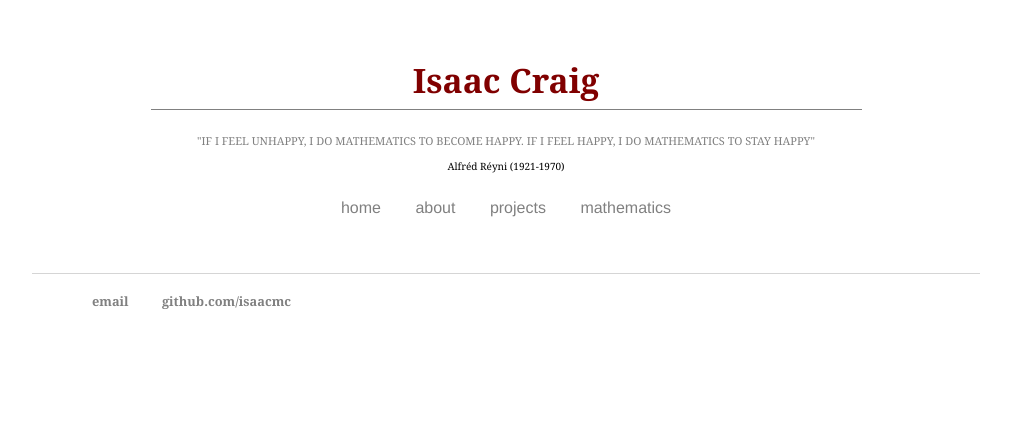
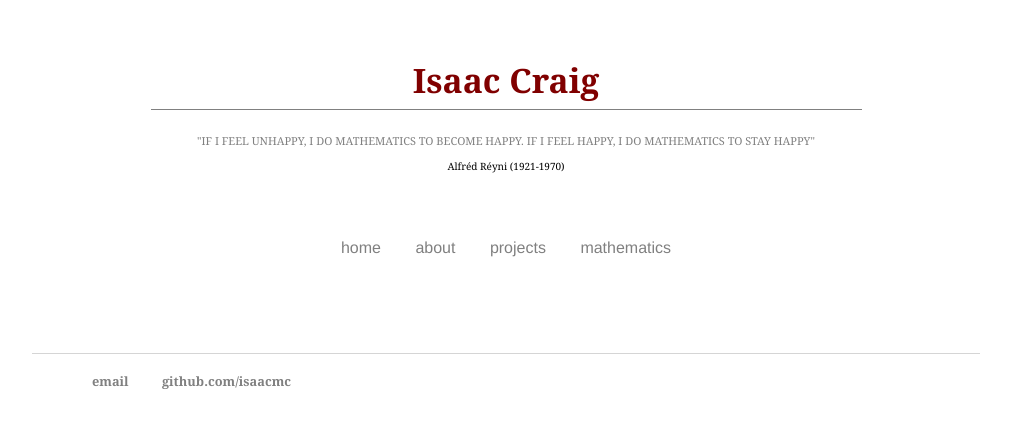
Before and after one commit to isundberg/isaacmc.github.io, a Jekyll site: the page built from index.html, in a window 1280 px wide. Shown: the top 428 px of the page, without its empty margins (134-1145 px from the left). Built offline with Jekyll 4.4.1, drawn with Linux system fonts in a browser that asks for light colours.

Commit message:
Update main.css

```diff
--- a/css/main.css
+++ b/css/main.css
@@ -44,7 +44,7 @@ nav ul {
     font-size: 1em;
     list-style: none;
     left:0;
-    padding: 10px;
+    padding: 50px 10px;
 }
 
 nav ul li, footer ul li {
```
